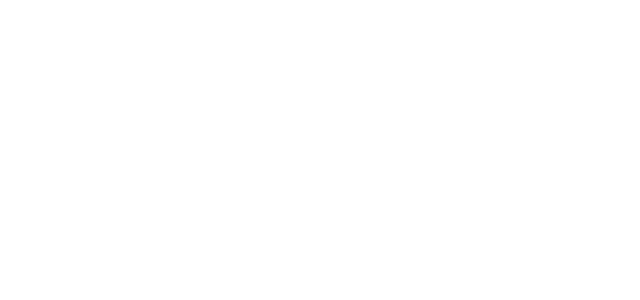
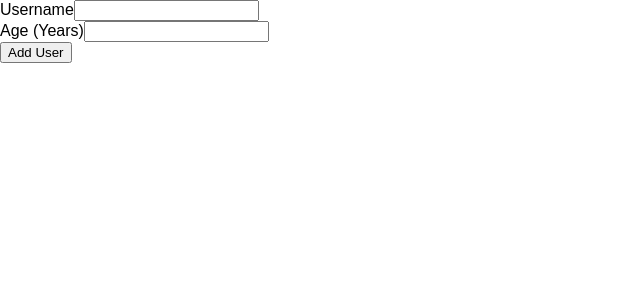
Before and after one commit to ggrossman618/React-Project-2-Add-User, a React (Create React App) app: page / in a window 1280 px wide. Shown: the top 300 px of the page, without its empty margins (0-640 px from the left). Built offline with nearby package versions, Linux system fonts and the light colour scheme.

Commit message:
added addUser form to add user

```diff
--- a/src/App.js
+++ b/src/App.js
@@ -1,10 +1,11 @@
 import React from 'react';
+import AddUser from './Components/Users/AddUser.js'
 
 
 function App() {
   return (
     <div>
-
+      <AddUser />
     </div>
   );
 }
--- /dev/null
+++ b/src/Components/Users/AddUser.js
@@ -0,0 +1,26 @@
+import React from "react";
+
+function AddUser() {
+
+  function submitHandler(){
+
+  }
+
+  return (
+    <form onSubmit={submitHandler}>
+      <div>
+        <label>Username</label>
+        <input type="text" />
+      </div>
+      <div>
+        <label>Age (Years)</label>
+        <input type="number" />
+      </div>
+      <div>
+        <button type='submit'>Add User</button>
+      </div>
+    </form>
+  );
+}
+
+export default AddUser;
```
